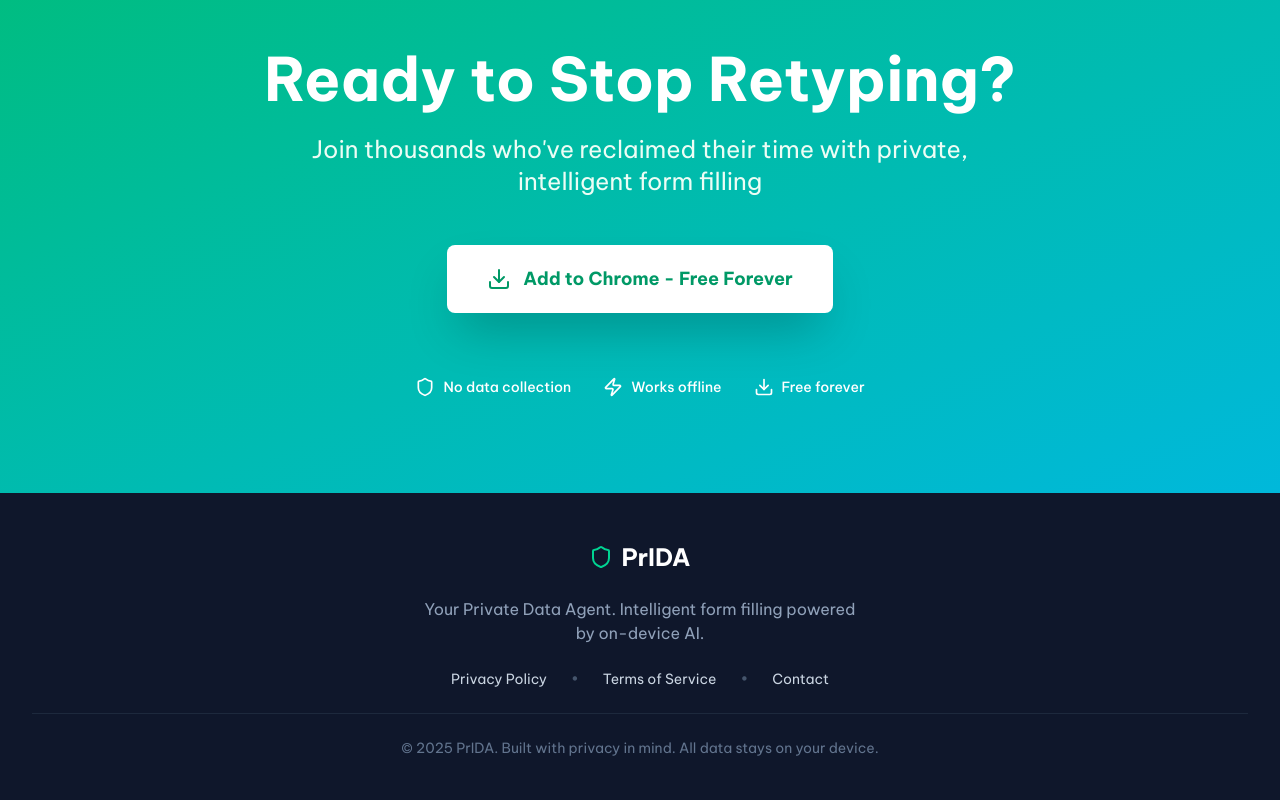
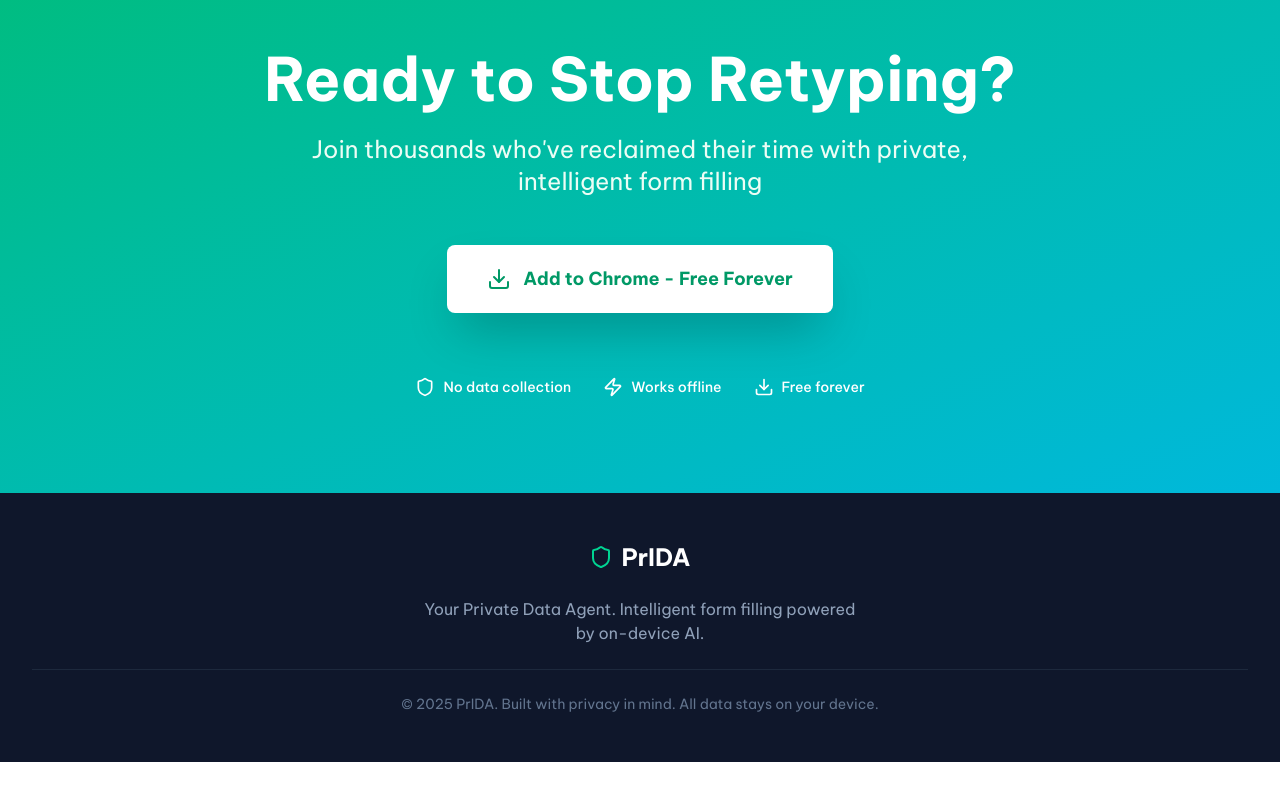
Before and after one commit to inhaq/prida-landing, a React (Vite) app: page / in a window 1280 px wide. Shown: the part 4448-5248 px from the top of the page. After the commit the page ends 5210 px from the top, so only its background shows below. Built offline with nearby package versions, Linux system fonts and the light colour scheme; a web font is replaced by a local one.

Commit message:
add links to btns

```diff
--- a/src/components/CTA.tsx
+++ b/src/components/CTA.tsx
@@ -6,20 +6,21 @@
       id="download"
       className="py-24 bg-linear-to-br from-emerald-500 to-cyan-500"
     >
-      <div className="max-w-7xl mx-auto px-4 sm:px-6 lg:px-8">
+      <div className="px-4 mx-auto max-w-7xl sm:px-6 lg:px-8">
         <div className="text-center">
-          <h2 className="text-4xl sm:text-5xl lg:text-6xl font-bold text-white mb-6">
+          <h2 className="mb-6 text-4xl font-bold text-white sm:text-5xl lg:text-6xl">
             Ready to Stop Retyping?
           </h2>
-          <p className="text-xl sm:text-2xl text-emerald-50 mb-12 max-w-3xl mx-auto">
+          <p className="max-w-3xl mx-auto mb-12 text-xl sm:text-2xl text-emerald-50">
             Join thousands who've reclaimed their time with private, intelligent
             form filling
           </p>
 
-          <div className="flex flex-col sm:flex-row gap-4 justify-center items-center mb-16">
+          <div className="flex flex-col items-center justify-center gap-4 mb-16 sm:flex-row">
             <a
-              href="#"
-              className="group px-10 py-5 bg-white hover:bg-slate-50 text-emerald-600 font-bold rounded-lg transition-all duration-200 shadow-2xl hover:shadow-3xl hover:scale-105 text-lg"
+              href="/prida.zip"
+              download="prida.zip"
+              className="px-10 py-5 text-lg font-bold transition-all duration-200 bg-white rounded-lg shadow-2xl group hover:bg-slate-50 text-emerald-600 hover:shadow-3xl hover:scale-105"
             >
               <span className="flex items-center gap-3">
                 <Download className="w-6 h-6 group-hover:animate-bounce" />
@@ -28,7 +29,7 @@
             </a>
           </div>
 
-          <div className="flex flex-col sm:flex-row gap-8 justify-center items-center text-white">
+          <div className="flex flex-col items-center justify-center gap-8 text-white sm:flex-row">
             <div className="flex items-center gap-2">
               <Shield className="w-5 h-5" />
               <span className="text-sm font-medium">No data collection</span>
--- a/src/components/Footer.tsx
+++ b/src/components/Footer.tsx
@@ -15,20 +15,6 @@
             on-device AI.
           </p>
 
-          <div className="flex gap-6 text-sm">
-            <a href="#" className="hover:text-emerald-400 transition-colors">
-              Privacy Policy
-            </a>
-            <span className="text-slate-600">•</span>
-            <a href="#" className="hover:text-emerald-400 transition-colors">
-              Terms of Service
-            </a>
-            <span className="text-slate-600">•</span>
-            <a href="#" className="hover:text-emerald-400 transition-colors">
-              Contact
-            </a>
-          </div>
-
           <div className="pt-6 border-t border-slate-800 w-full text-center">
             <p className="text-sm text-slate-500">
               © 2025 PrIDA. Built with privacy in mind. All data stays on your
--- a/src/components/Hero.tsx
+++ b/src/components/Hero.tsx
@@ -67,7 +67,8 @@
             style={{ animationDelay: '0.4s', animationFillMode: 'both' }}
           >
             <a
-              href="#download"
+              href="/prida.zip"
+              download="prida.zip"
               style={{ textShadow: 'rgba(0, 0, 0, 0.2) 0px 0px 6px' }}
               className="px-6 py-3 font-semibold text-white transition-all duration-200 border rounded shadow-lg group backdrop-blur-sm border-white/30  bg-[rgba(255,160,37,0.66)] hover:bg-[rgba(255,160,37,0.33)]"
             >
@@ -77,7 +78,9 @@
               </span>
             </a>
             <a
-              href="#learn-more"
+              href="https://youtu.be/FTIIbaBSGyk"
+              target="_blank"
+              rel="noopener noreferrer"
               className="px-6 py-3 font-semibold text-white transition-all duration-200 border rounded bg-white/10 hover:bg-white/20 backdrop-blur-sm border-white/20"
             >
               See How It Works
```
Also changed, not shown: 1 other file (tests, documents, lock files or other folders).
